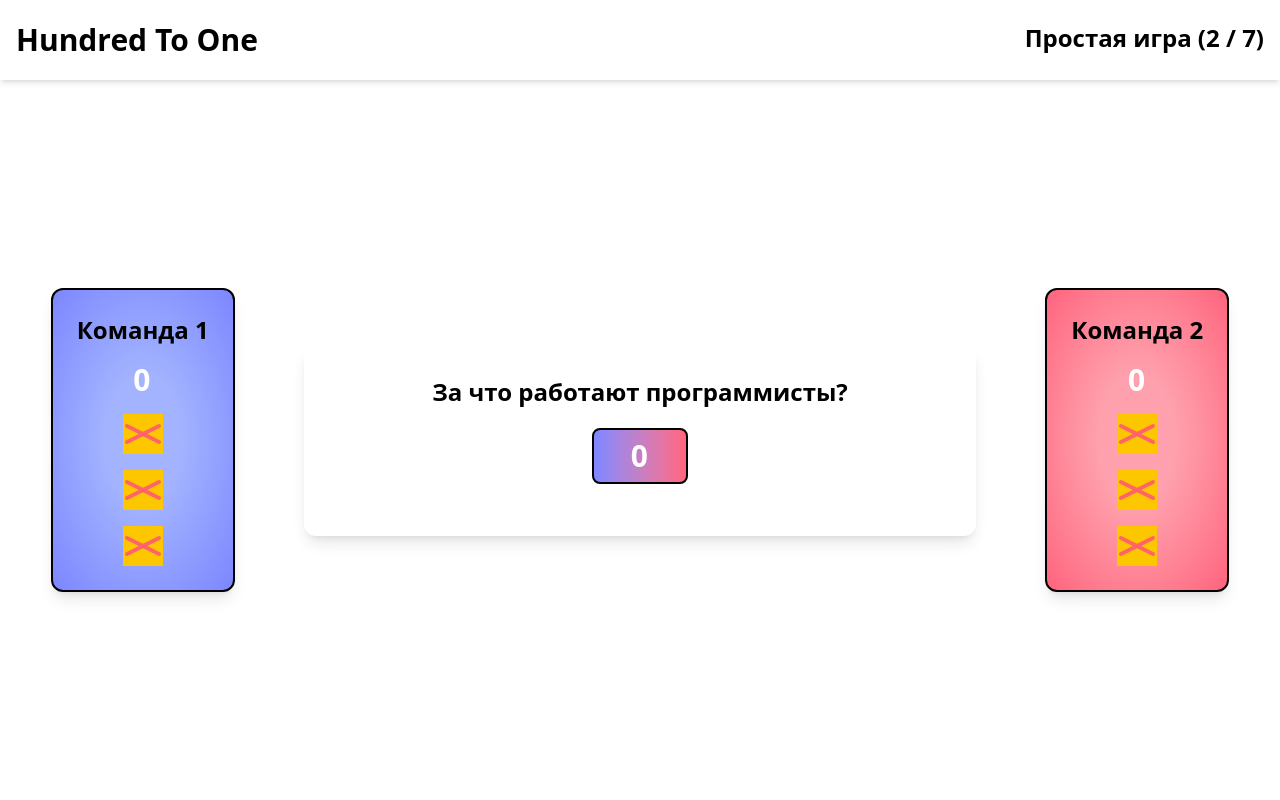
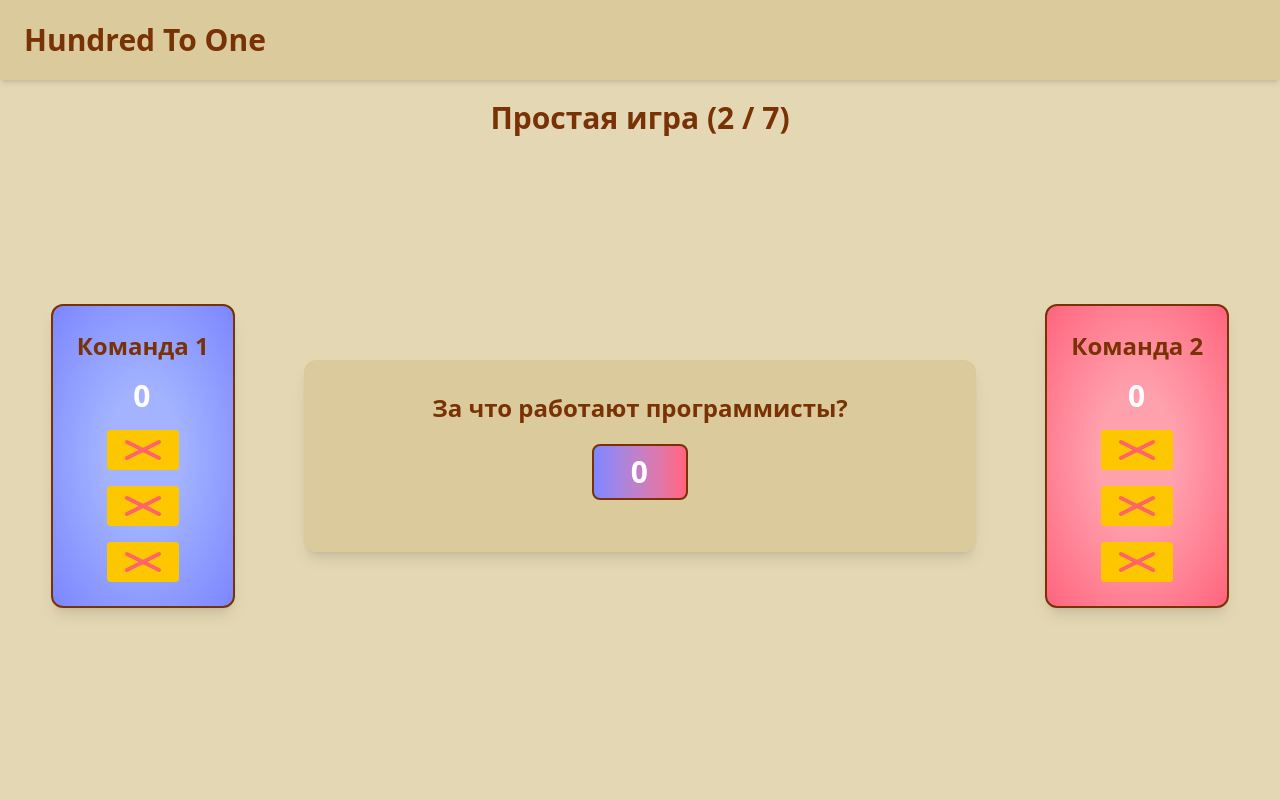
Before and after one commit to VND0/hundred-to-one, a Python web app: template templates/game_play.html in a window 1280 px wide. Run offline with Jinja, Linux system fonts and the light colour scheme; the template is opened without the code that fills it, so the values that code supplies are empty; style sheets or scripts are compiled from the project's sources; some libraries are stand-ins or nearby versions.

Commit message:
Added animations for opened answers. Added generating output.css with npx.

```diff
--- a/main.py
+++ b/main.py
@@ -134,4 +134,5 @@ def user_settings():
 if __name__ == '__main__':
     with app.app_context():
         db.create_all()
+    os.system("npx @tailwindcss/cli -i ./static/src/input.css -o ./static/dist/output.css")
     app.run(host="0.0.0.0", port=8080, use_reloader=True)
--- a/static/scripts/gameplay.js
+++ b/static/scripts/gameplay.js
@@ -96,6 +96,9 @@ class Draw {
                 openedAnswer.querySelector(".answerText").innerText = answer.answer
                 openedAnswer.querySelector(".answerPoints").innerText = points
                 answersList.replaceChild(openedAnswer, answerRow)
+                requestAnimationFrame(() => {
+                    openedAnswer.classList.add("flip-active")
+                })
                 if (!this.firstScore) {
                     this.firstScore = points
                 }
@@ -186,6 +189,9 @@ class Round {
         openedAnswer.querySelector(".answerText").innerText = answer.answer
         openedAnswer.querySelector(".answerPoints").innerText = points
         answersList.replaceChild(openedAnswer, evt.target)
+        requestAnimationFrame(() => {
+            openedAnswer.classList.add("flip-active")
+        })
         this.openedQuestions++
         bank.innerText = Number.parseInt(bank.innerText) + points
         const inBank = Number.parseInt(bank.innerText)
--- /dev/null
+++ b/static/src/input.css
@@ -0,0 +1,13 @@
+@import "tailwindcss";
+
+@plugin "daisyui" {
+    themes: "retro --default";
+}
+
+.flip-in {
+    @apply rotate-y-90 opacity-0 transition-all duration-500 [backface-visibility:hidden];
+}
+
+.flip-active {
+    @apply rotate-y-0 opacity-100;
+}
--- a/templates/base.html
+++ b/templates/base.html
@@ -1,12 +1,10 @@
 <!doctype html>
-<html lang="ru" data-theme="retro">
+<html lang="ru">
 <head>
     <meta charset="UTF-8">
     <meta name="viewport" content="width=device-width, initial-scale=1.0">
     <link rel="icon" href="{{ url_for('static', filename='images/icon.png') }}">
-    <link href="https://cdn.jsdelivr.net/npm/daisyui@5" rel="stylesheet" type="text/css"/>
-    <link href="https://cdn.jsdelivr.net/npm/daisyui@5/themes.css" rel="stylesheet" type="text/css"/>
-    <script src="https://cdn.jsdelivr.net/npm/@tailwindcss/browser@4"></script>
+    <link rel="stylesheet" href="{{ url_for('static', filename='dist/output.css') }}">
     <title>{{ title }}</title>
 </head>
 <body class="min-h-screen bg-base-200" data-user-id="{{ current_user.id if current_user.is_authenticated else '' }}">
--- a/templates/game_play.html
+++ b/templates/game_play.html
@@ -1,23 +1,8 @@
-<!doctype html>
-<html lang="ru" data-theme="retro">
-<head>
-    <meta charset="UTF-8">
-    <meta name="viewport" content="width=device-width, initial-scale=1.0">
-    <link rel="icon" href="{{ url_for('static', filename='images/icon.png') }}">
-    <link href="https://cdn.jsdelivr.net/npm/daisyui@5" rel="stylesheet" type="text/css"/>
-    <link href="https://cdn.jsdelivr.net/npm/daisyui@5/themes.css" rel="stylesheet" type="text/css"/>
-    <script src="https://cdn.jsdelivr.net/npm/@tailwindcss/browser@4"></script>
-    <title>{{ title }}</title>
-</head>
-<body class="min-h-screen bg-base-200" data-user-id="{{ current_user.id if current_user.is_authenticated else '' }}">
-<header class="flex items-center bg-base-300 h-20 shadow-md px-4">
-    <div class="flex-1 flex justify-between max-w-7xl mx-auto">
-        <h1 class="font-bold text-3xl">Hundred To One</h1>
-        <h2 class="font-bold text-2xl" id="round">Простая игра (2 / 7)</h2>
-    </div>
-</header>
+{% extends 'base.html' %}
 
-<main class="flex flex-col justify-center gap-y-8 max-w-7xl min-h-[calc(100vh-5rem)] mx-auto px-4">
+{% block content %}
+    <h2 class="font-bold text-3xl text-center mt-5" id="round">Простая игра (2 / 7)</h2>
+    <main class="flex flex-col justify-center gap-y-8 max-w-7xl min-h-[calc(100vh-10rem)] mx-auto px-4">
         <div class="flex justify-around items-center" id="mainContent">
             <div class="flex flex-col items-center gap-y-4 bg-radial from-indigo-300 from-30% to-indigo-400 border-2
                  rounded-xl shadow-lg p-6" id="team1Block">
@@ -26,7 +11,8 @@
                 {% for _ in range(3) %}
                     <button class="btn btn-md bg-[var(--color-yellow-400)] hover:bg-[var(--color-yellow-500)] border-none mistake-button"
                             data-team-number="1">
-                    <svg class="w-10 text-red-400" viewBox="0 0 100 100" xmlns="http://www.w3.org/2000/svg" fill="none"
+                        <svg class="w-10 text-red-400" viewBox="0 0 100 100" xmlns="http://www.w3.org/2000/svg"
+                             fill="none"
                              stroke="currentColor" stroke-width="10" stroke-linecap="round">
                             <line x1="10" y1="30" x2="90" y2="70"/>
                             <line x1="90" y1="30" x2="10" y2="70"/>
@@ -53,7 +39,8 @@
                 {% for _ in range(3) %}
                     <button class="btn btn-md bg-[var(--color-yellow-400)] hover:bg-[var(--color-yellow-500)] border-none mistake-button"
                             data-team-number="2">
-                    <svg class="w-10 text-red-400" viewBox="0 0 100 100" xmlns="http://www.w3.org/2000/svg" fill="none"
+                        <svg class="w-10 text-red-400" viewBox="0 0 100 100" xmlns="http://www.w3.org/2000/svg"
+                             fill="none"
                              stroke="currentColor" stroke-width="10" stroke-linecap="round">
                             <line x1="10" y1="30" x2="90" y2="70"/>
                             <line x1="90" y1="30" x2="10" y2="70"/>
@@ -63,7 +50,8 @@
             </div>
         </div>
         <div role="alert" class="alert alert-soft alert-error hidden" id="widthError">
-        <svg xmlns="http://www.w3.org/2000/svg" class="h-6 w-6 shrink-0 stroke-current" fill="none" viewBox="0 0 24 24">
+            <svg xmlns="http://www.w3.org/2000/svg" class="h-6 w-6 shrink-0 stroke-current" fill="none"
+                 viewBox="0 0 24 24">
                 <path stroke-linecap="round" stroke-linejoin="round" stroke-width="2"
                       d="M10 14l2-2m0 0l2-2m-2 2l-2-2m2 2l2 2m7-2a9 9 0 11-18 0 9 9 0 0118 0z"/>
             </svg>
@@ -74,13 +62,11 @@
         <li class="bg-base-200 rounded-xl py-2 px-4 font-bold text-xl text-center"></li>
     </template>
     <template id="answerRowOpened">
-    <li class="flex justify-between max-w-full bg-slate-700 text-lg text-white rounded-xl py-2 px-4 answerRow">
+        <li class="flex justify-between max-w-full bg-slate-700 text-lg text-white rounded-xl py-2 px-4 answerRow flip-in">
             <span class="font-semibold text-xl answerText">Lorem ipsum dolor sit amet, consectetur adipisicing elit.</span>
             <span class="font-bold text-xl answerPoints">-&infin;</span>
         </li>
     </template>
     <script src="{{ url_for('static', filename='scripts/gameplay.js') }}" type="module"></script>
     <script src="{{ url_for('static', filename='scripts/checkScreen.js') }}" type="module"></script>
-
-</body>
-</html>
+{% endblock %}
```
Also changed, not shown: package.json (added, +7 -0 lines), package-lock.json (added). Lines whose indentation alone changed are shown as unchanged.
